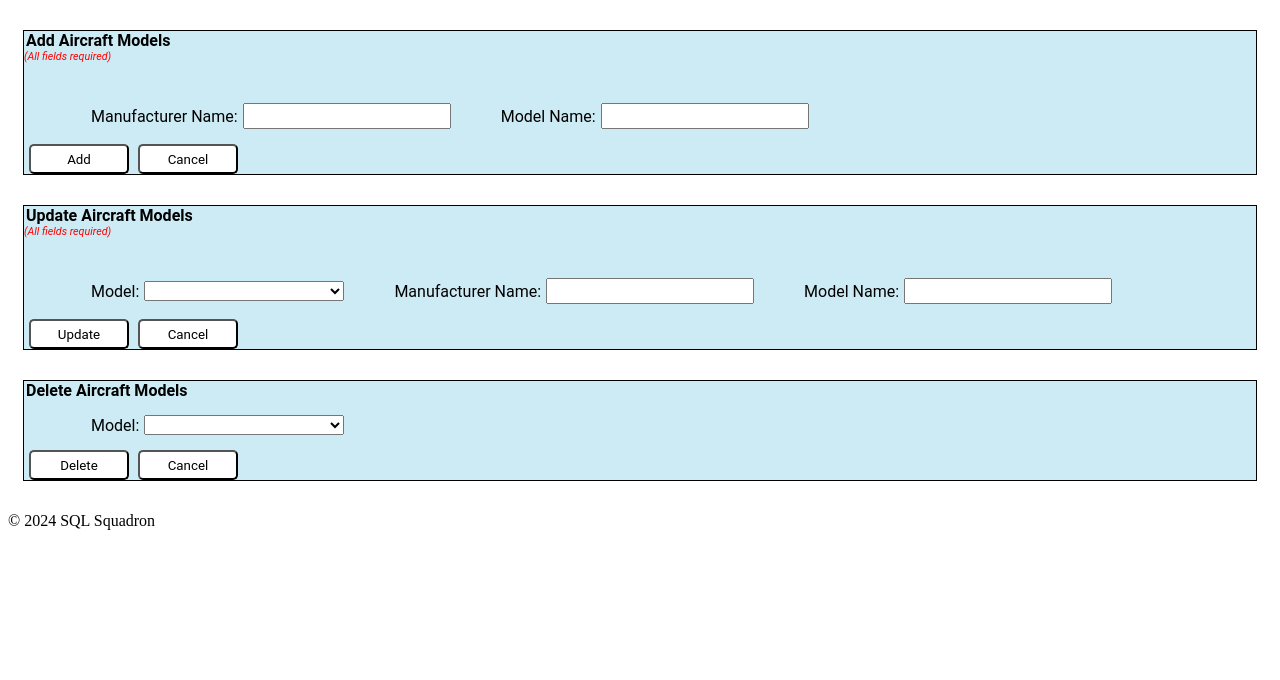
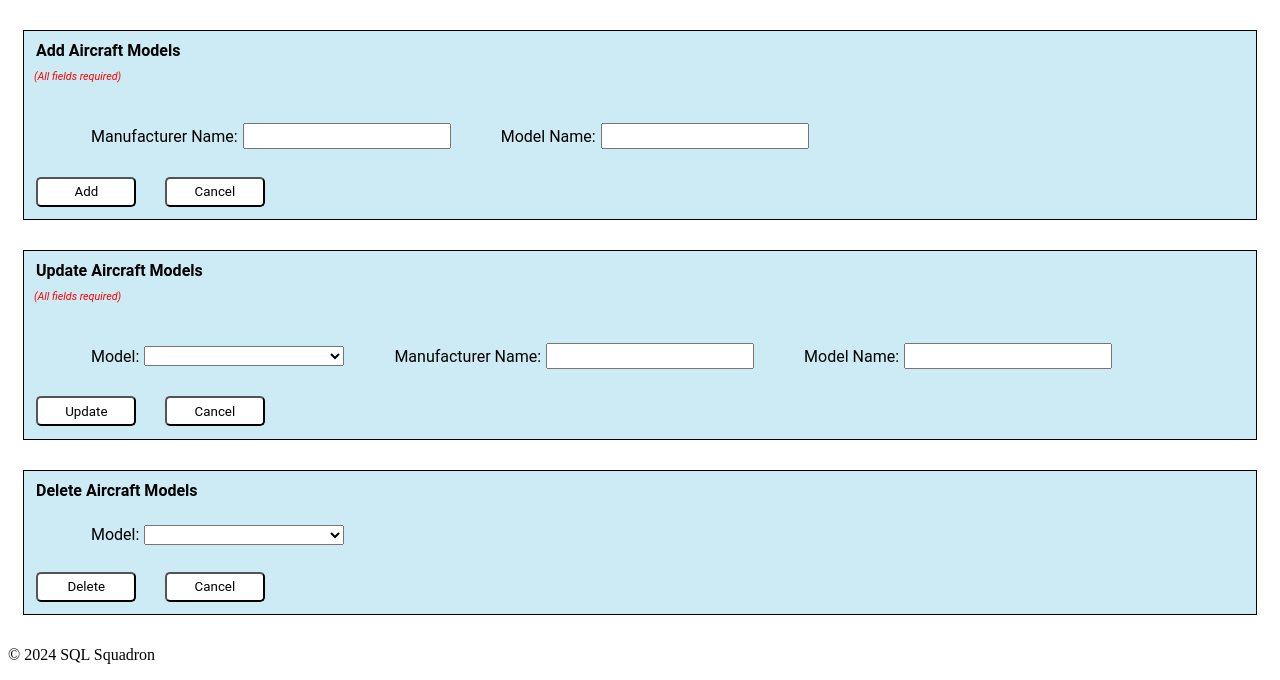
Before and after one commit to emburyj/Airworthiness_Database, a Flask app: page /Aircraft_Models/ in a window 1280 px wide. Shown: the part 386-1066 px from the top of the page. Before the commit the page ends 916 px from the top, so only its background shows below. Run offline with Flask 3, Linux system fonts and the light colour scheme; data that the repository does not hold is empty; some libraries are stand-ins or nearby versions.

Commit message:
Added margins to forms and added a favicon.

```diff
--- a/static/css/main.css
+++ b/static/css/main.css
@@ -61,12 +61,17 @@
 
 /*Forms*/
 
+legend {
+  margin: 10px;
+}
+
 form {
   background-color: #ccebf5;
   font-family: "Roboto", sans-serif;
   justify-content: center;
   border: 1px solid;
 }
+
 fieldset {
   display: flex;
   padding: 15px;
@@ -86,6 +91,7 @@ input, select {
 }
 
 input.btn {
+  margin: 1% 1%;
   width: 100px;
   height: 30px;
   background-color: white;
@@ -99,6 +105,7 @@ textarea {
 
 h6 {
   margin-top: 0px;
+  margin-left: 10px;
   font-weight: normal;
   color: red;
 }
--- a/templates/base.html
+++ b/templates/base.html
@@ -6,6 +6,7 @@
     <title>{{ page_name }}</title>
     <meta name='viewport' content='width=device-width, initial-scale=1'>
     <link rel='stylesheet' type='text/css' media='screen' href='static/css/main.css'>
+    <link rel="shortcut icon" href="{{ url_for('static', filename='favicon.ico') }}">
 </head>
 <body>
     <header>
```
Also changed, not shown: static/favicon.ico (added).
